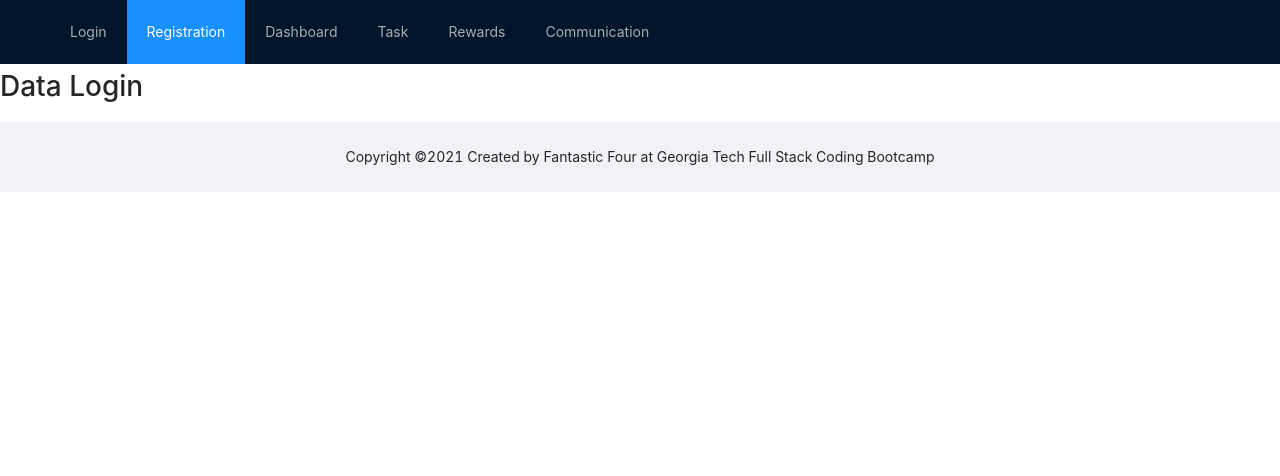
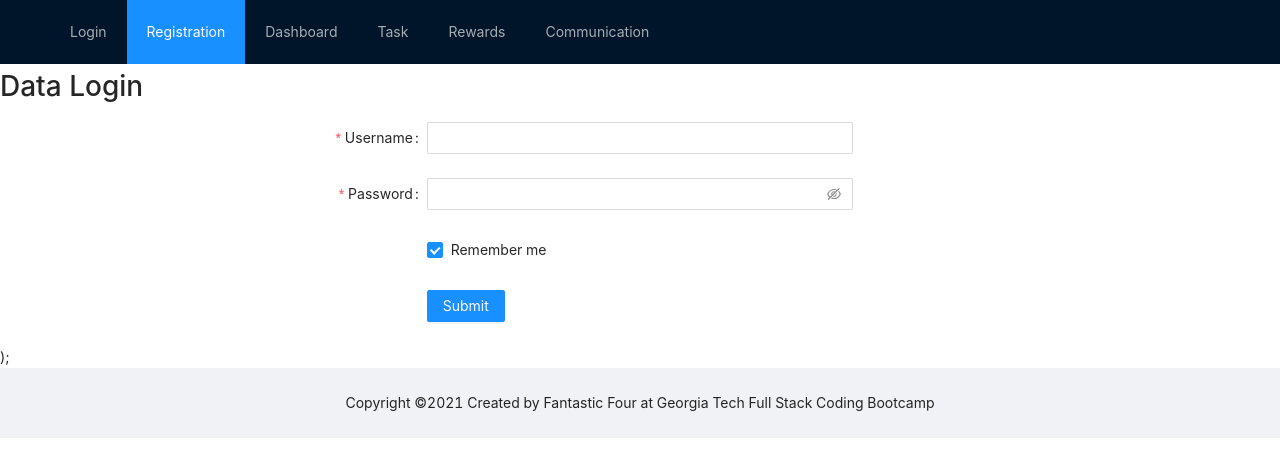
Before and after one commit to diegocortes4/Token-e-Economy, a React (Create React App) app in the folder client/: page /login in a window 1280 px wide. Shown: the top 476 px of the page. Built offline with nearby package versions, Linux system fonts and the light colour scheme.

Commit message:
added login page

```diff
--- a/client/src/containers/Login/Login.jsx
+++ b/client/src/containers/Login/Login.jsx
@@ -1,7 +1,61 @@
+import React from "react";
+import { Form, Input, Button, Checkbox } from 'antd';
+
+const layout = {
+  labelCol: { span: 8 },
+  wrapperCol: { span: 8 },
+};
+const tailLayout = {
+  wrapperCol: { offset: 8, span: 16 },
+};
+
+  const onFinish = (values: any) => {
+        console.log('Success:', values);
+  };
+
+  const onFinishFailed = (errorInfo: any) => {
+        console.log('Failed:', errorInfo);
+  };
+
 const Login = () => {
   return (
     <>
       <h1>Data Login</h1>
+
+            <Form
+              {...layout}
+              name="basic"
+              initialValues={{ remember: true }}
+              onFinish={onFinish}
+              onFinishFailed={onFinishFailed}
+            >
+              <Form.Item
+                label="Username"
+                name="username"
+                rules={[{ required: true, message: 'Please input your username!' }]}
+              >
+                <Input />
+              </Form.Item>
+
+              <Form.Item
+                label="Password"
+                name="password"
+                rules={[{ required: true, message: 'Please input your password!' }]}
+              >
+                <Input.Password />
+              </Form.Item>
+
+              <Form.Item {...tailLayout} name="remember" valuePropName="checked">
+                <Checkbox>Remember me</Checkbox>
+              </Form.Item>
+
+              <Form.Item {...tailLayout}>
+                <Button type="primary" htmlType="submit">
+                  Submit
+              </Button>
+              </Form.Item>
+            </Form>
+        );
     </>
   );
 };
```
